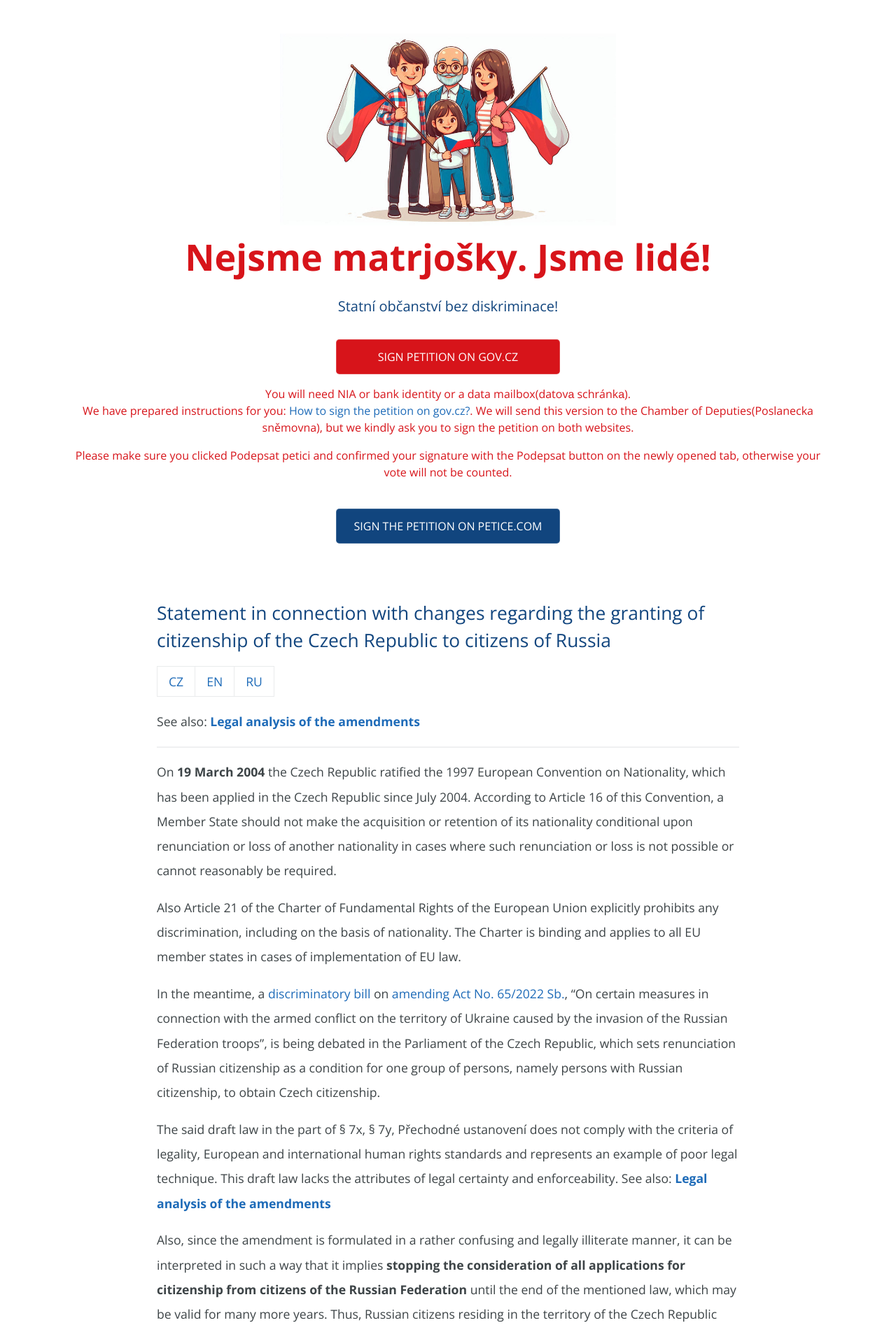
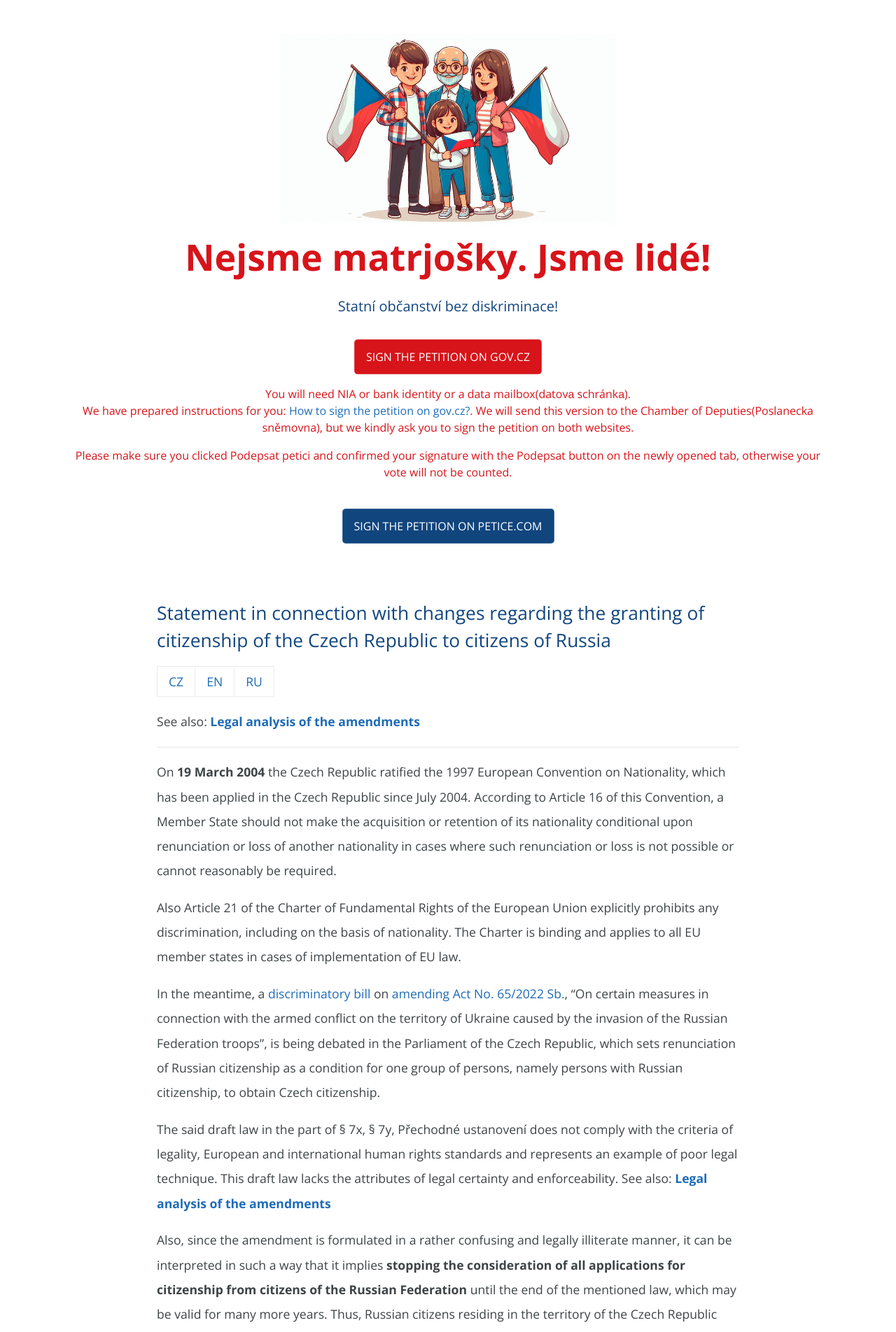
Before and after one commit to thewulf7/jsmelide, a Jekyll site: the page built from index_en.md, in a window 1280 px wide. Shown: the top 1904 px of the page at 70% size. Built offline with Jekyll 4.4.1, drawn with Linux system fonts in a browser that asks for light colours; comment, search, counter and statistics services are not loaded; our own code applies the rules of GitHub Pages for plain Markdown files; some of the changed text lies outside the part shown.

Commit message:
no min widht for buttons + fix grammar

```diff
--- a/_includes/header-custom-en.html
+++ b/_includes/header-custom-en.html
@@ -1 +1 @@
-<a href="{{ site.petice.gov }}" class="btn btn-caps" target="_blank">Sign petition on gov.cz</a>
+<a href="{{ site.petice.gov }}" class="btn btn-caps" target="_blank">Sign the petition on gov.cz</a>
--- a/_sass/jekyll-theme-cayman.scss
+++ b/_sass/jekyll-theme-cayman.scss
@@ -71,7 +71,6 @@
   border-width: 1px;
   border-radius: 0.3rem;
   transition: color 0.2s, background-color 0.2s, border-color 0.2s;
-  min-width: 20rem;
 
   &:hover {
     color: $btn-hover-color;
```
